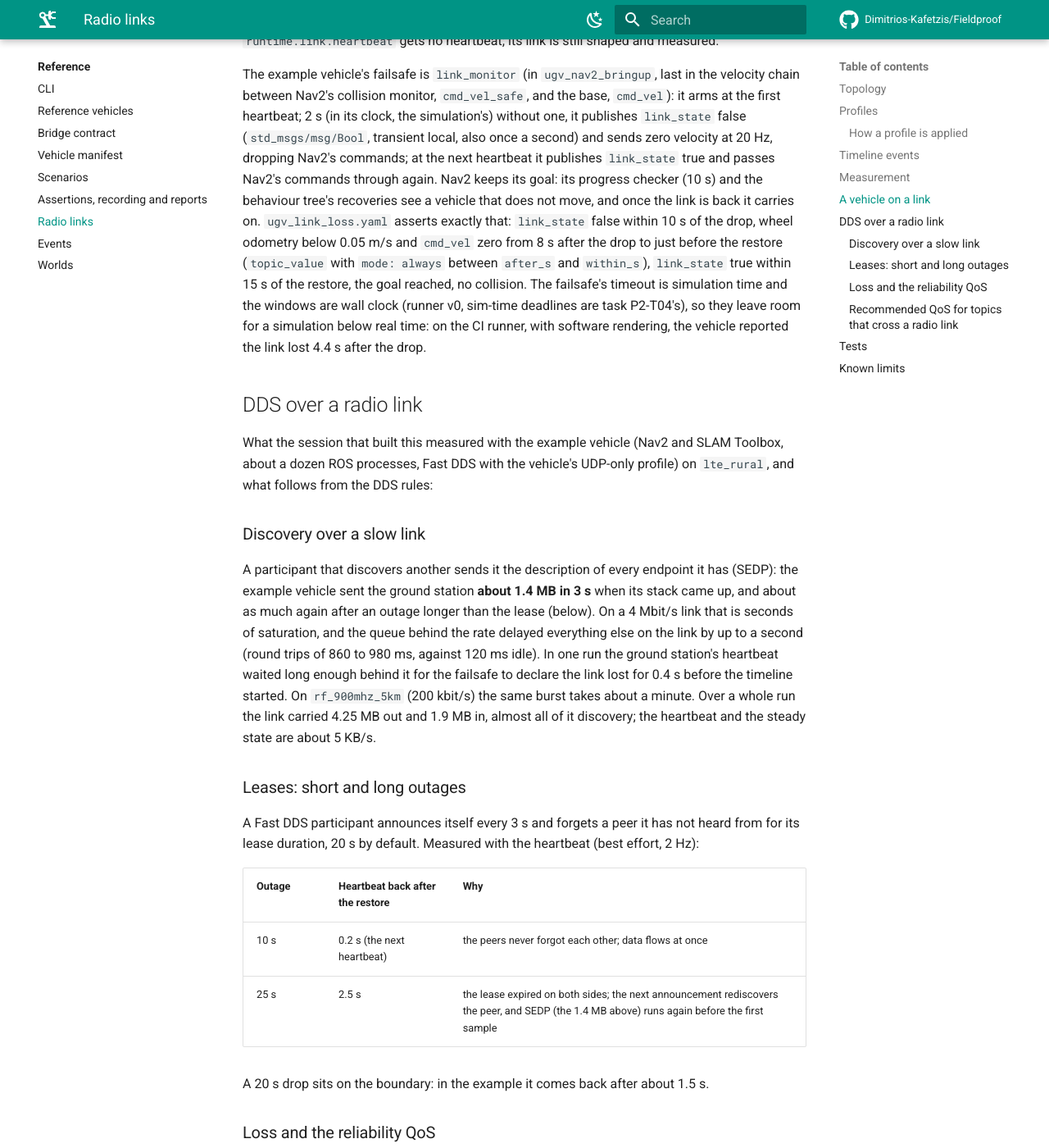
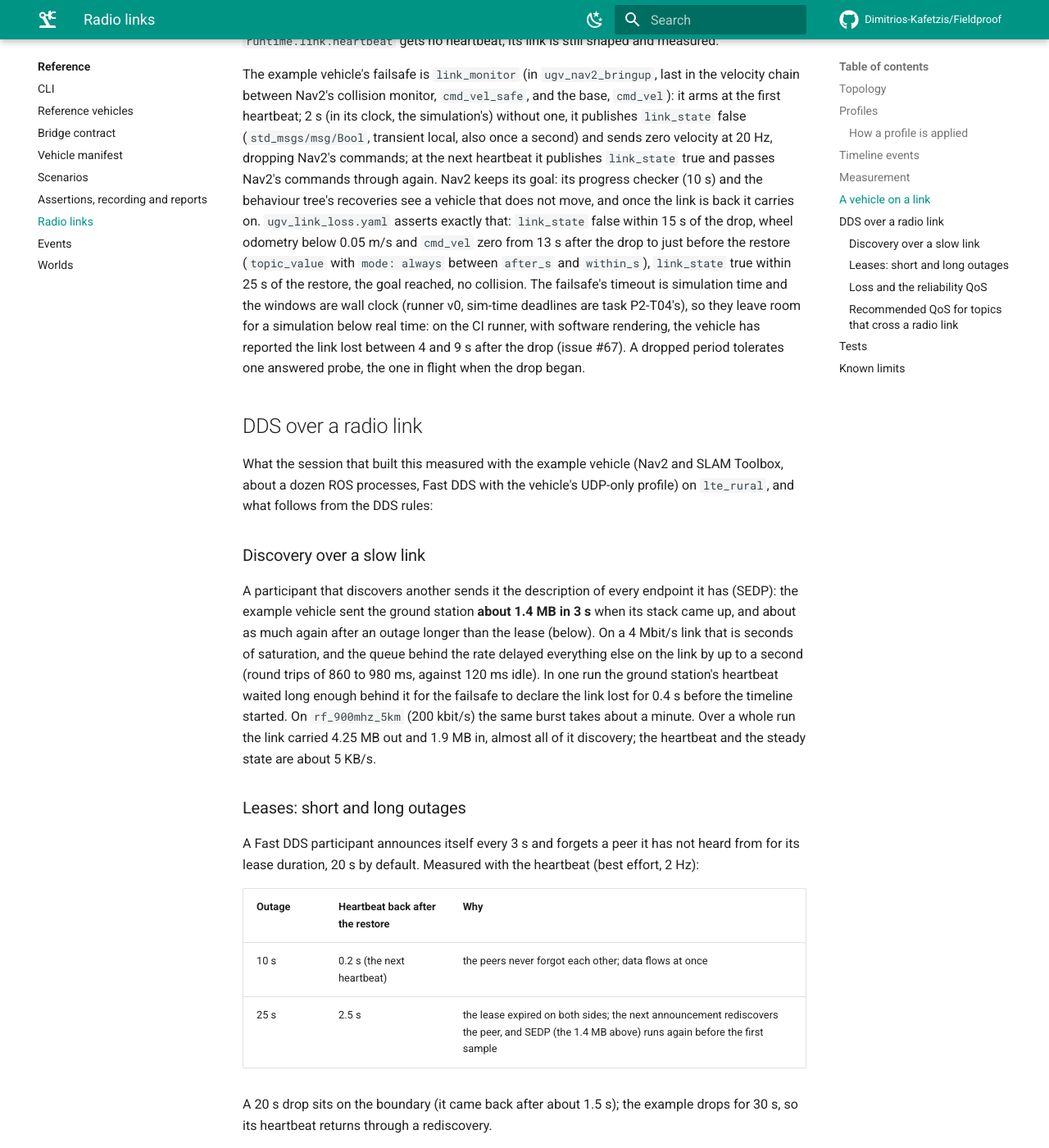
Before and after one commit to Dimitrios-Kafetzis/Fieldproof, an MkDocs documentation site: the page built from docs/reference/network.md, in a window 1280 px wide and 1400 px high, scrolled down 5327 px. Shown: the whole window at 82% size. Built offline with MkDocs 1.6.1 and Material for MkDocs 9.7.7, drawn with Linux system fonts in a browser that asks for light colours; comment, search, counter and statistics services are not loaded; some of the changed text lies outside the part shown.

````diff
--- a/docs/reference/network.md
+++ b/docs/reference/network.md
@@ -7,7 +7,7 @@ loss, reordering, rate); the timeline changes it (`link.set`), cuts it (`link.dr
 back (`link.restore`); the ground station measures every link while the run lasts, and the run
 checks what it measured against the profiles. The example
 [`ugv_link_loss.yaml`](https://github.com/Dimitrios-Kafetzis/Fieldproof/blob/main/examples/scenarios/ugv_link_loss.yaml)
-drops the example vehicle's LTE link for 20 s while it drives and asserts its documented
+drops the example vehicle's LTE link for 30 s while it drives and asserts its documented
 loss-of-link behaviour.
 
 ```yaml
@@ -146,9 +146,9 @@ phase fails with the `tc` error and the hint `sudo modprobe sch_netem ifb`.
 
 They take the triggers of the timeline DSL (`at`, `after`, `when`, `every`; task P2-T03,
 [events.md](events.md#the-timeline-dsl)) and `name` like every entry and run on the timeline's
-workers, so a 20 s drop runs while the vehicle drives. A link event needs a `network` section;
+workers, so a 30 s drop runs while the vehicle drives. A link event needs a `network` section;
 a `link.set` profile must be known. The record's `timeline` has each entry's outcome (`dropped
-for 20 s, lte_rural restored`). They are events of the plugin API like the rest
+for 30 s, lte_rural restored`). They are events of the plugin API like the rest
 (`fieldproof.events.link`).
 
 ## Measurement
@@ -211,13 +211,14 @@ false (`std_msgs/msg/Bool`, transient local, also once a second) and sends zero
 20 Hz, dropping Nav2's commands; at the next heartbeat it publishes `link_state` true and passes
 Nav2's commands through again. Nav2 keeps its goal: its progress checker (10 s) and the behaviour
 tree's recoveries see a vehicle that does not move, and once the link is back it carries on.
-`ugv_link_loss.yaml` asserts exactly that: `link_state` false within 10 s of the drop, wheel
-odometry below 0.05 m/s and `cmd_vel` zero from 8 s after the drop to just before the restore
+`ugv_link_loss.yaml` asserts exactly that: `link_state` false within 15 s of the drop, wheel
+odometry below 0.05 m/s and `cmd_vel` zero from 13 s after the drop to just before the restore
 (`topic_value` with `mode: always` between `after_s` and `within_s`), `link_state` true within
-15 s of the restore, the goal reached, no collision. The failsafe's timeout is simulation time
+25 s of the restore, the goal reached, no collision. The failsafe's timeout is simulation time
 and the windows are wall clock (runner v0, sim-time deadlines are task P2-T04's), so they leave
 room for a simulation below real time: on the CI runner, with software rendering, the vehicle
-reported the link lost 4.4 s after the drop.
+has reported the link lost between 4 and 9 s after the drop (issue #67). A dropped period
+tolerates one answered probe, the one in flight when the drop began.
 
 ## DDS over a radio link
 
@@ -247,7 +248,8 @@ its lease duration, 20 s by default. Measured with the heartbeat (best effort, 2
 | 10 s | 0.2 s (the next heartbeat) | the peers never forgot each other; data flows at once |
 | 25 s | 2.5 s | the lease expired on both sides; the next announcement rediscovers the peer, and SEDP (the 1.4 MB above) runs again before the first sample |
 
-A 20 s drop sits on the boundary: in the example it comes back after about 1.5 s.
+A 20 s drop sits on the boundary (it came back after about 1.5 s); the example drops for 30 s, so
+its heartbeat returns through a rediscovery.
 
 ### Loss and the reliability QoS
 
--- a/examples/vehicles/ugv_nav2/src/ugv_nav2_bringup/config/nav2.yaml
+++ b/examples/vehicles/ugv_nav2/src/ugv_nav2_bringup/config/nav2.yaml
@@ -39,7 +39,9 @@ controller_server:
     progress_checker:
       plugin: nav2_controller::SimpleProgressChecker
       required_movement_radius: 0.5
-      movement_time_allowance: 10.0
+      # 10 s in the field; a loaded CI runner under software rendering steers around an obstacle
+      # slowly enough to trip it, after which the recoveries can hang (issue #70).
+      movement_time_allowance: 20.0
     general_goal_checker:
       stateful: true
       plugin: nav2_controller::SimpleGoalChecker
````
Also changed, not shown: docs/reference/bridge.md (+3 -2 lines), docs/reference/events.md (+2 -1 lines), examples/scenarios/README.md (+1 -1 lines), 10 other files.
